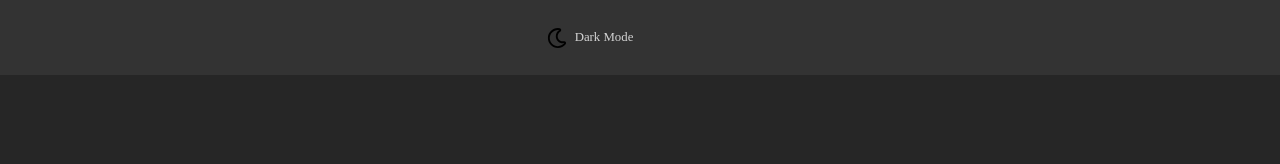
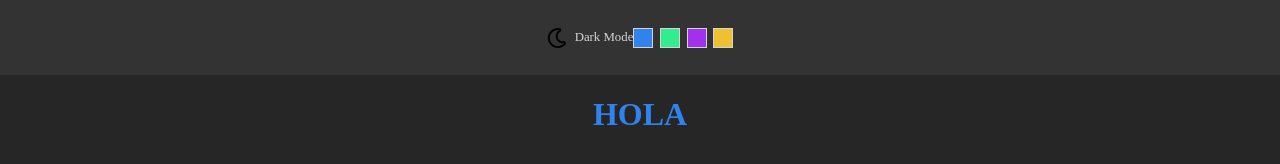
Before and after one commit to Narface/portfolio, a plain HTML site: page index.html in a window 1280 px wide. Drawn offline with Linux system fonts and the light colour scheme.

Commit message:
Colors and transition

```diff
--- a/css/styles.css
+++ b/css/styles.css
@@ -3,6 +3,7 @@
     --text-color: hsl(0,0%,31%);
     --bg-color: hsl(0,0%,90%);
     --bg-card-color: hsl(0,0%,98%);
+    --transition: 0.1s, background-color 0.2s ease-in-out;
 }
 
 *{
@@ -13,6 +14,7 @@ body{
     margin: 0;
     background-color: var(--bg-color);
     color: var(--text-color);
+    transition: var(--transition);
 }
 
 body.dark {
@@ -28,6 +30,7 @@ body.dark {
     height: 75px;
     padding: 0 1.5em;
     background-color: var(--bg-card-color);
+    transition: var(--transition);
 }
 
 .switches{
@@ -59,3 +62,33 @@ body.dark {
     height: 20px;
     width: 100px;
 }
+
+.colors__item {
+    width: 20px;
+    height: 20px;
+    border: 1px solid var(--text-color);
+    background-color: var(--primary-color);
+    cursor: pointer;
+}
+
+.colors__item--blue {
+    --primary-color: hsl(214,84%,56%);
+}
+
+.colors__item--green {
+    --primary-color: hsl(150,84%,56%);
+}
+
+.colors__item--purple {
+    --primary-color: hsl(276,84%,56%);
+}
+
+.colors__item--orange {
+    --primary-color: hsl(46,84%,56%);
+}
+
+.tittle {
+    text-align: center;
+    color: var(--primary-color);
+    transition: var(--transition);
+}
--- a/index.html
+++ b/index.html
@@ -16,12 +16,13 @@
         </div>
       </div>
       <div id="toggle-colors" class="colors">
-        <div class="colors__item colors__item--blue"></div>
-        <div class="colors__item colors__item--green"></div>
-        <div class="colors__item colors__item--purple"></div>
-        <div class="colors__item colors__item--orange"></div>
+        <div data-color="hsl(214, 84%, 56%)" class="colors__item colors__item--blue"></div>
+        <div data-color="hsl(150, 84%, 56%)"class="colors__item colors__item--green"></div>
+        <div data-color="hsl(276, 84%, 56%)"class="colors__item colors__item--purple"></div>
+        <div data-color="hsl(46, 84%, 56%)" class="colors__item colors__item--orange"></div>
       </div>
     </header>
+    <h1 class="tittle">HOLA</h1>
     <script src="js/scripts.js"></script>
   </body>
 </html>
--- a/js/scripts.js
+++ b/js/scripts.js
@@ -1,6 +1,10 @@
 const toggleTheme = document.getElementById('toggle-theme');
 const toggleIcon = document.getElementById('toggle-icon');
 const toggleText = document.getElementById('toggle-text');
+
+const toggleColors = document.getElementById('toggle-colors');
+
+const rootStyles = document.documentElement.style;
 
 toggleTheme.addEventListener("click", () => {
     document.body.classList.toggle("dark");
@@ -12,3 +16,7 @@ toggleTheme.addEventListener("click", () => {
         toggleText.textContent = 'Dark Mode';
     }
 });
+
+toggleColors.addEventListener("click", (e) => {
+    rootStyles.setProperty('--primary-color', e.target.dataset.color);
+});
```
